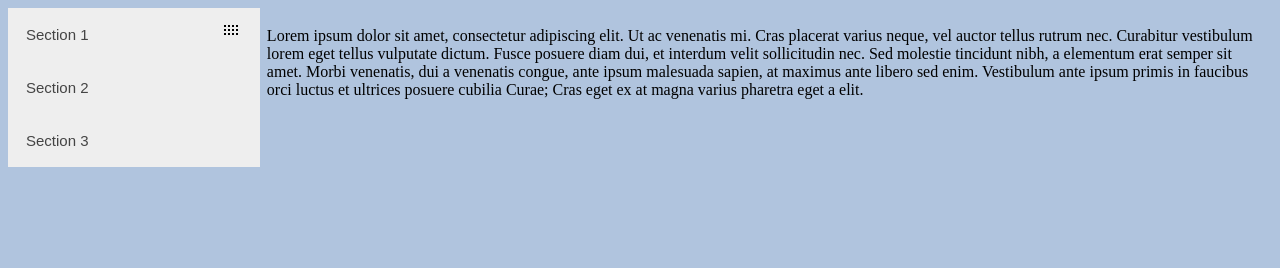
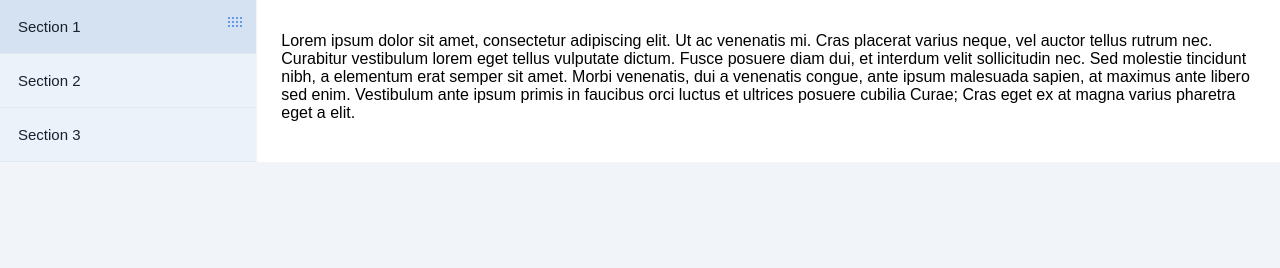
Before and after one commit to rohanthewiz/barebones_ui, a plain HTML site: page ui/index.html in a window 1280 px wide. Drawn offline with Linux system fonts and the light colour scheme.

Commit message:
CSS tweak colors

```diff
--- a/ui/index.html
+++ b/ui/index.html
@@ -4,37 +4,36 @@
     <title>Accordion Menu with Submenus</title>
     <style>
         body {
-            background-color: lightsteelblue;
+            margin: 0;
+            background-color: #F1F5F9;
+            font-family: Arial, sans-serif;
         }
-
         #left-section {
             position: relative;
+            background-color: #FFFFFF;
         }
-
         #left-section .grip-icon {
             position: absolute;
             top: 0.5rem;
-            right: 1rem;
+            right: 0.5rem;
             width: 24px;
             height: 24px;
-            cursor: w-resize;
-            /* your other styles */
+            cursor: grab;
+            fill: #6A99E4;
         }
-
         #main-container {
             display: grid;
             grid-template-columns: 1fr 4fr;
             grid-gap: 0.1rem;
         }
-
         #main-content {
-            padding: 0.2rem 0.3rem;
+            padding: 1rem 1.5rem;
+            background-color: #FFFFFF;
         }
-
         /* Styling for the accordion menu */
         .accordion {
-            background-color: #eee;
-            color: #444;
+            background-color: #EBF2FA;
+            color: #1A202C;
             cursor: pointer;
             padding: 18px;
             width: 100%;
@@ -43,17 +42,16 @@
             outline: none;
             font-size: 15px;
             transition: 0.2s;
+            border-bottom: 1px solid #E2E8F0;
         }
-
         .accordion.active, .accordion:hover {
-            background-color: #ccc;
+            background-color: #D4E2F1;
         }
-
         .top-panel {
             padding: 0 18px;
             background-color: white;
             max-height: 0;
-            overflow-y: auto;
+            overflow-y: hidden;
             transition: max-height 0.15s ease-out;
         }
         .subpanel {
@@ -63,15 +61,13 @@
             overflow-y: auto;
             transition: max-height 0.2s ease-out;
         }
-
         /* Styling for the submenus */
         .submenu {
             padding-left: 30px;
         }
-
         .submenu button {
             background-color: transparent;
-            color: #444;
+            color: #1A202C;
             cursor: pointer;
             padding: 10px;
             width: 100%;
@@ -80,17 +76,16 @@
             outline: none;
             font-size: 14px;
             transition: 0.3s;
+            border-bottom: 1px solid #E2E8F0;
         }
-
         .submenu button.active, .submenu button:hover {
-            background-color: #ddd;
+            background-color: #D4E2F1;
         }
-
         .submenu .subpanel {
             padding-top: 10px;
         }
     </style>
-</head>
+ </head>
 
 <body>
 <!-- HTML markup for the accordion menu with submenus -->
@@ -216,7 +211,7 @@
         const ac = document.getElementById("accordion-menu");
         const left = document.getElementById(("left-section"))
         const main = document.getElementById(("main-content"))
-        if (ac.style.display === "block") {
+        if (ac.style.display !== "none") {
             ac.style.display = "none"
             left.style.width = "2rem"
             main.style.width = "calc(100vw - 4rem)"
```
